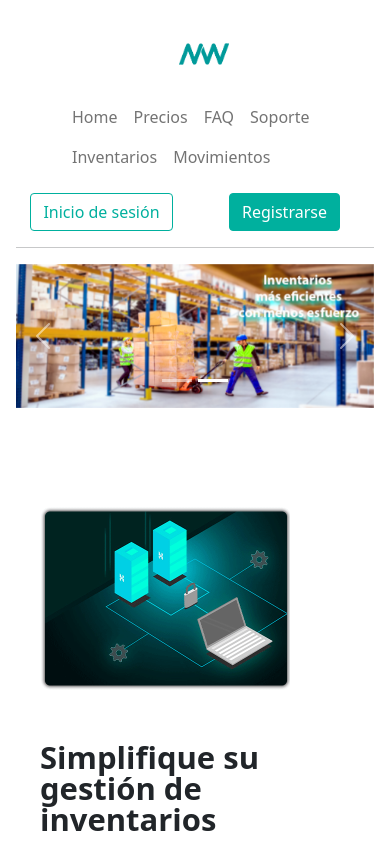
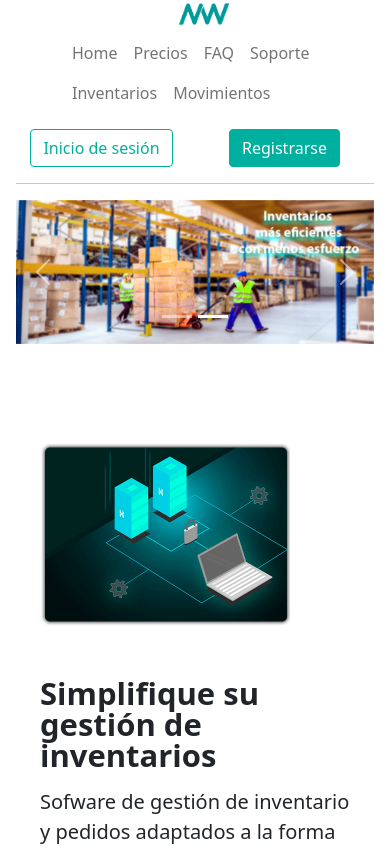
Before and after one commit to DT3264/InventariosWeb, a React (Create React App) app: page / in a window 390 px wide. Shown: the top 846 px of the page. Built offline with nearby package versions, Linux system fonts and the light colour scheme.

Commit message:
Corregido logo de nav

```diff
--- a/src/index.js
+++ b/src/index.js
@@ -10,9 +10,9 @@ import reportWebVitals from "./reportWebVitals";
 
 ReactDOM.render(
   <Router>
-    <header className="p-3 mb-3 border-bottom">
+    <header className="px-3 mb-3 border-bottom">
       <div>
-        <div class="container d-inline d-lg-none">
+        <div class="container d-inline d-lg-none p-0 m-0">
           <div class="row justify-content-center">
             <div class="col-1 p-0">
               <img class="logo" src={require("./img/NW.png")} />
```
